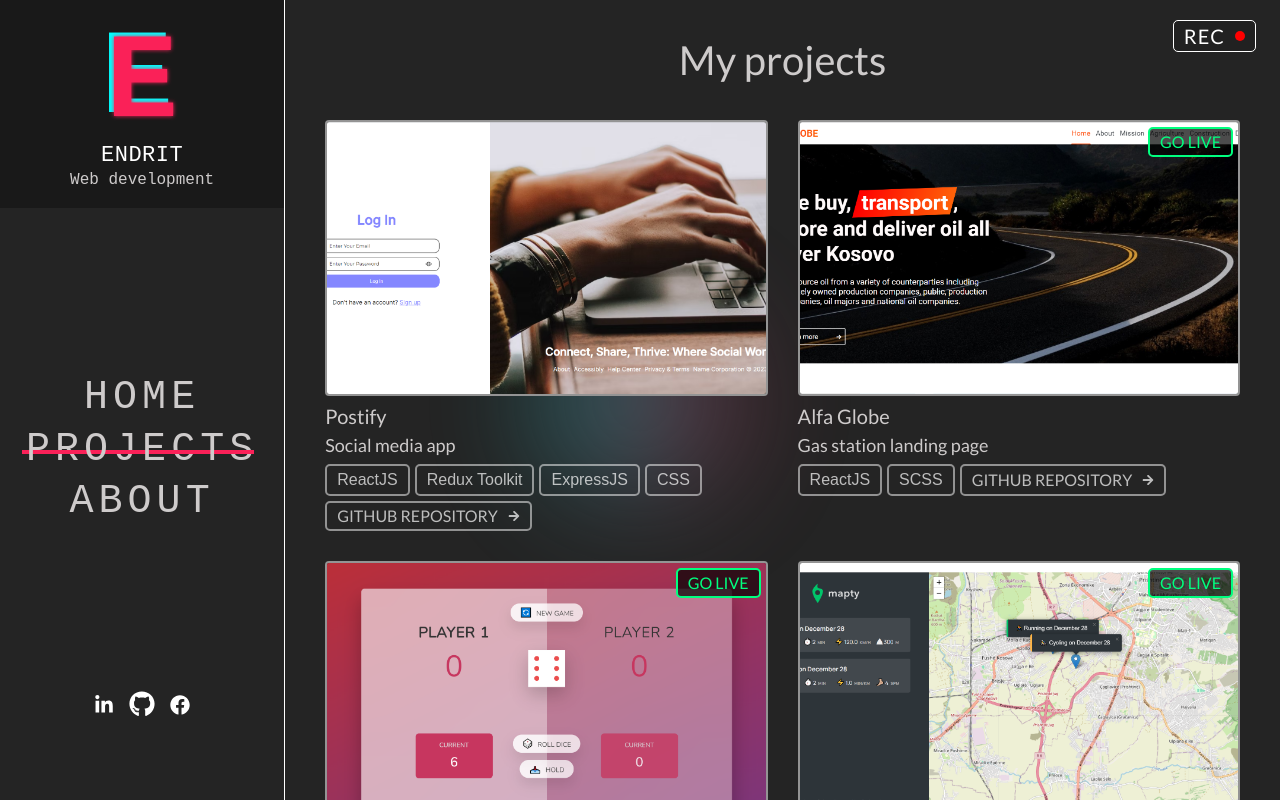
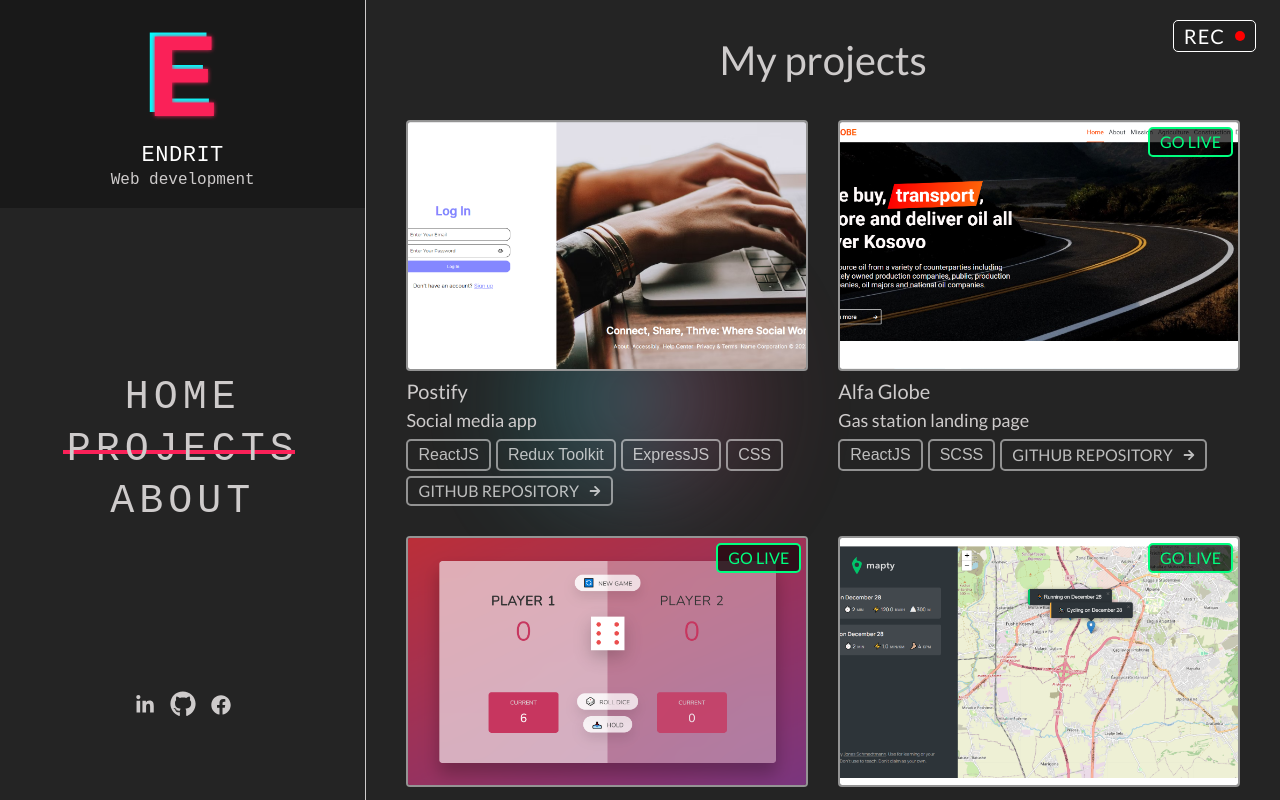
Before and after one commit to endritbejta/my-portfolio, a React (Vite) app: page /projects in a window 1280 px wide. Built offline with nearby package versions, Linux system fonts and the light colour scheme.

Commit message:
color adjustments

```diff
--- a/src/Layout/Header.module.css
+++ b/src/Layout/Header.module.css
@@ -5,7 +5,7 @@
   flex-direction: column;
   justify-content: space-between;
   position: relative;
-  border-right: 1px solid white;
+  border-right: 1px solid var(--color-white);
   padding-bottom: 80px;
   overflow-x: hidden;
 }
@@ -43,6 +43,13 @@
   transform: translateX(0);
   opacity: 0;
 }
+
+@media (max-width: 1120px) {
+  .Header {
+    flex: 2;
+  }
+}
+
 @media (max-width: 980px) {
   .Header {
     flex-direction: row;
--- a/src/Layout/Layout.module.css
+++ b/src/Layout/Layout.module.css
@@ -37,7 +37,6 @@
   font-size: 20px;
   letter-spacing: 1px;
   right: 24px;
-  color: white;
 
   width: 130px;
   z-index: 2;
@@ -97,7 +96,7 @@
 @media (max-width: 1290px) {
   .Layout {
     .main {
-      flex: 3.5;
+      flex: 2.5;
     }
   }
 }
--- a/src/assets/data.js
+++ b/src/assets/data.js
@@ -131,7 +131,7 @@
       "An online shop center consisting of 3 pages, that were part of an assignment. It was created using pure JavaScript and SCSS. This is a rich in animations site, in which you can add item to the cart, remove them, view them in more detail for your extra information.",
     live: false,
     finished: false,
-    images: [shopify, shopify2, shopify3, shopify4, shopify5, shopify6],
+    images: [shopify, shopify3, shopify4, shopify5, shopify6],
     languagesUsed: ["JavaScript", "CSS"],
     githubURL: "https://github.com/endritbejta/shopify-page-example",
     liveURL: "",
--- a/src/components/ProjectInfo.module.css
+++ b/src/components/ProjectInfo.module.css
@@ -29,7 +29,7 @@
       padding: 10px;
       cursor: pointer;
       border-radius: 100%;
-      color: white;
+      color: var(--color-white);
       font-size: 18px;
       background-color: transparent;
       border: 2px solid rgba(255, 255, 255, 0.7);
--- a/src/components/SingleProject.jsx
+++ b/src/components/SingleProject.jsx
@@ -39,20 +39,20 @@
       <NavLink to={singleProject.route} className={classes.photoShower}>
         <img
           src={singleProject.images[0]}
-          // onLoad={() => setIsImageLoaded(true)}
+          onLoad={() => setIsImageLoaded(true)}
           alt="project-photo"
         />
-        <span
+        {/* <span
           style={{ animationDelay: `${orderNumber * 50}ms` }}
           className={classes.background}
-        ></span>
-        {/* <div
+        ></span> */}
+        <div
           className={`${classes.spinner} ${
             isImageLoaded ? classes.fadeAway : ""
           }`}
         >
           <FaSpinner />
-        </div> */}
+        </div>
       </NavLink>
       <NavLink className={classes.title} to={singleProject.route}>
         {singleProject.name}
--- a/src/components/SingleProject.module.css
+++ b/src/components/SingleProject.module.css
@@ -70,6 +70,7 @@
 
 .fadeAway {
   animation: fadeAway 0.3s ease forwards;
+  pointer-events: none;
 }
 
 .title {
@@ -130,10 +131,8 @@
   from {
     opacity: 1;
   }
-  90% {
+
+  to {
     opacity: 0;
   }
-  to {
-    display: none;
-  }
 }
--- a/src/components/Socials.module.css
+++ b/src/components/Socials.module.css
@@ -4,7 +4,14 @@
   align-items: center;
   gap: 15px;
   font-size: 20px;
-  color: white;
+  color: var(--color-white);
+  a {
+    transition: color 0.3s ease;
+  }
+
+  a:hover {
+    color: var(--color-pink-dark);
+  }
 }
 
 @media (max-width: 980px) {
--- a/src/pages/Error.module.css
+++ b/src/pages/Error.module.css
@@ -16,7 +16,7 @@
     display: flex;
     align-items: center;
     gap: 40px;
-    color: white;
+    color: var(--color-white);
     font-size: 100px;
     span {
       font-size: 160px;
```
